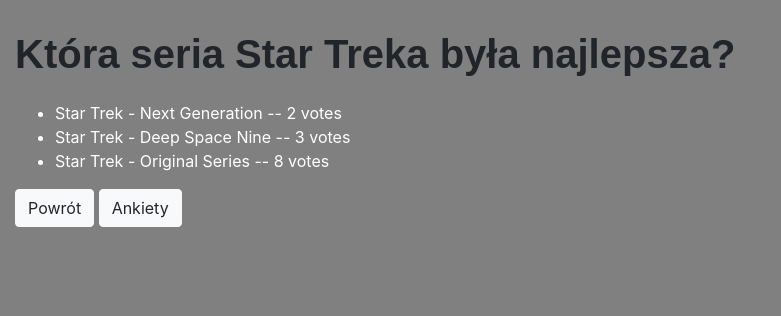
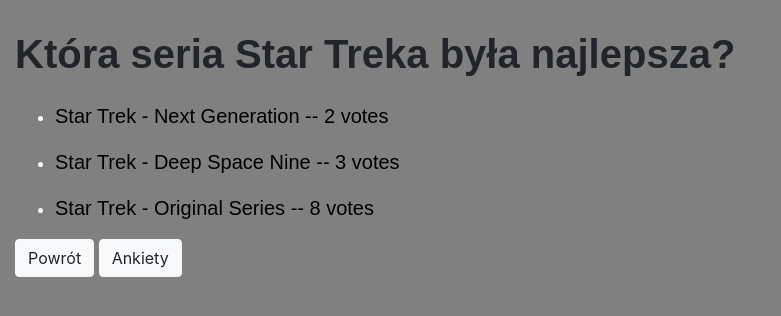
Before and after one commit to Sonny-skyez/Polls_Django_2.1, a Django app: page /polls/4/results/ in a window 1280 px wide. Shown: the top 316 px of the page, without its empty margins (0-781 px from the left). Run offline with Django 3.2, Linux system fonts and the light colour scheme; data comes from the database, SQL or seed files in the repository; both versions use the stored data as it was after the commit; some libraries are stand-ins or nearby versions.

Commit message:
Complete CSS changes in project.

```diff
--- a/polls/templates/polls/results.html
+++ b/polls/templates/polls/results.html
@@ -8,11 +8,12 @@
 
     <ul>
     {% for choice in question.choice_set.all %}
-        <li>{{ choice.choice_text }} -- {{ choice.votes }} vote{{ choice.votes|pluralize }}</li>
+        <li><p>{{ choice.choice_text }} -- {{ choice.votes }} vote{{ choice.votes|pluralize }}</p></li>
     {% endfor %}
     </ul>
 
     <a class="btn btn-light" href="{% url 'polls:detail' question.id %}">Powrót</a>
     <a class="btn btn-light" href="{% url 'polls:index' %}">Ankiety</a>
 
+
 {% endblock %}
--- a/static/polls/style.css
+++ b/static/polls/style.css
@@ -4,9 +4,11 @@ li a {
     font-family: 'Arial';
 }
 
+
 li a:hover {
     color: black;
 }
+
 
 body {
     background: grey;
@@ -27,34 +29,15 @@ ul {
 }
 
 
+li p {
+    color: Black;
+    font-size: 20px;
+    font-family: 'Arial';
+}
+
+
 form {
     color: White;
     font-size: 20px;
     font-family: 'Arial';
 }
-
-p {
-    font-family: 'Arial';
-    font-size: 17px;
-    background-color: white;
-    color: grey;
-    padding: 10px 15px;
-    text-align: center;
-    text-decoration: none;
-    display: inline-block;
-    border-radius: 8px;
-    margin-block-end: 0em;
-}
-
-p1 {
-    font-family: 'Arial';
-    font-size: 17px;
-    background-color: white;
-    color: grey;
-    padding: 10px 15px;
-    text-align: center;
-    text-decoration: none;
-    display: inline-block;
-    border-radius: 8px;
-    margin-block-end: 0em;
-    }
```
Also changed, not shown: db.sqlite3.
